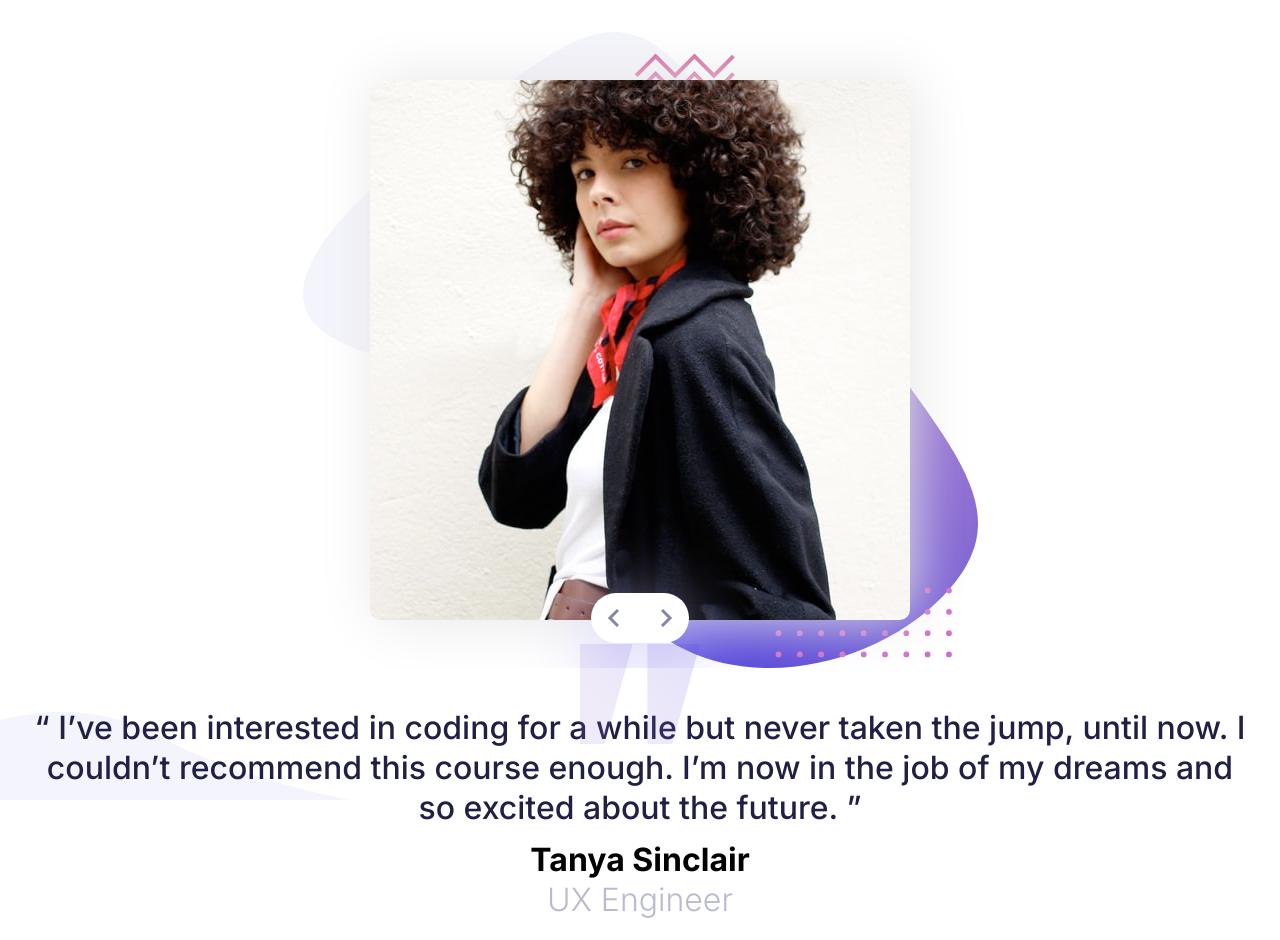
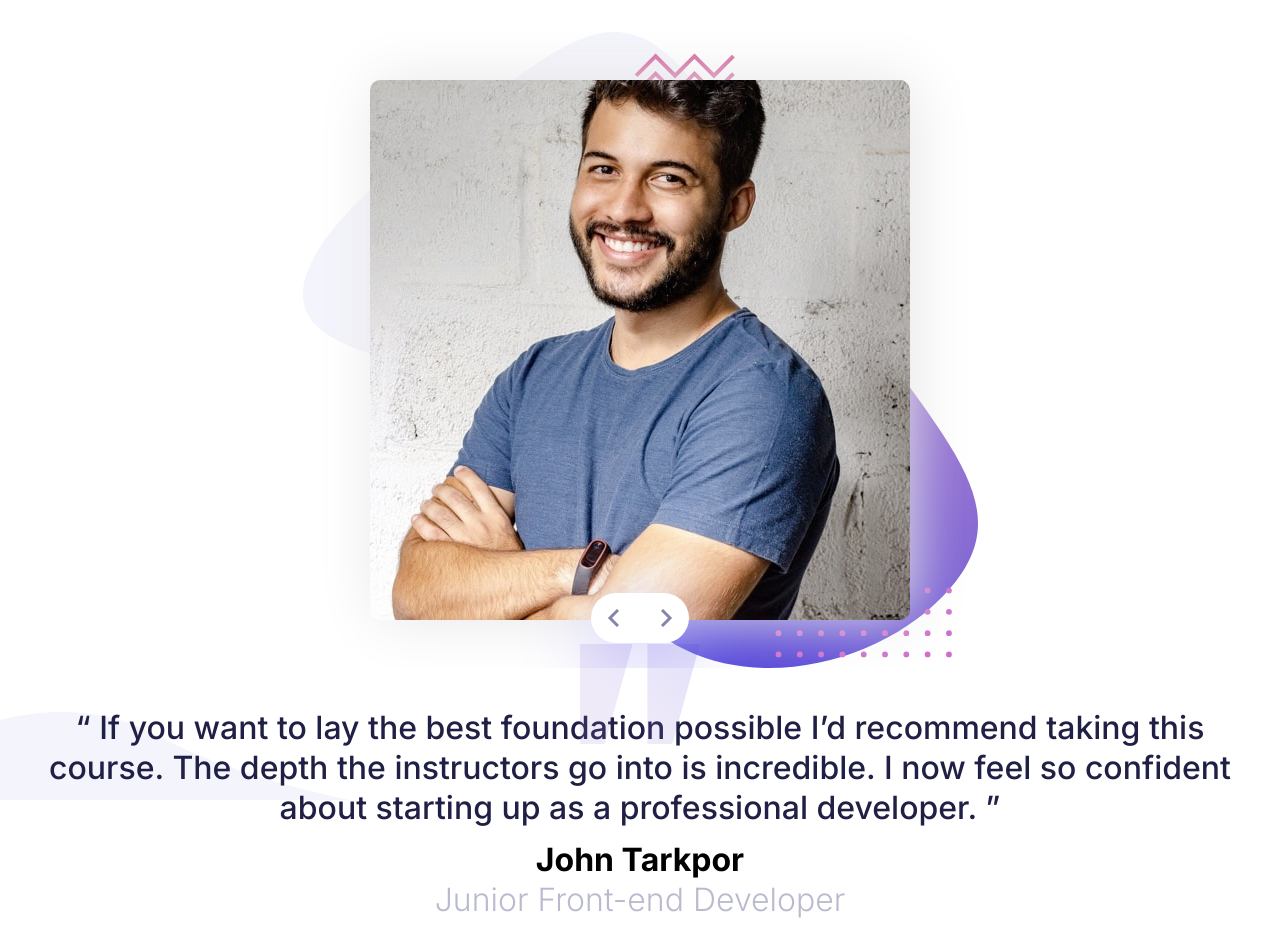
Before and after one commit to pullupjumper/git-test, a website built with webpack: page index.html in a window 1280 px wide. Both pictures are taken after a click on the link 640 px from the left and 618 px from the top of the page. Built offline with nearby package versions, Linux system fonts and the light colour scheme; files whose address does not match are found by name.

Commit message:
Updated index.js and index.html

```diff
--- a/index.html
+++ b/index.html
@@ -5,26 +5,27 @@
   <title>Title</title>
   <meta name="viewport"
         content="width=device-width, user-scalable=no, initial-scale=1.0, maximum-scale=1.0, minimum-scale=1.0">
+  <link rel="icon" href="./favicon-32x32.png">
   <link rel="preconnect" href="https://fonts.gstatic.com">
   <link href="https://fonts.googleapis.com/css2?family=Inter:wght@300;500;700&display=swap" rel="stylesheet">
 </head>
 <body>
 <main class="container">
   <div class="content">
-    <div class="hero">
-      <div class="image-container">
-        <img src="" class="avatar">
+    <div class="slider">
+      <div class="slider-list-container">
+        <ul class="slider-list">
+        </ul>
       </div>
 
       <a href="#" class="btn">
         <i class="icon-prev"></i>
         <i class="icon-next"></i>
-
       </a>
     </div>
     <div class="text">
       <div class="quote"></div>
-      <p>“ I’ve been interested in coding for a while but never taken the jump, until now. I couldn’t
+      <p class="about">“ I’ve been interested in coding for a while but never taken the jump, until now. I couldn’t
         recommend this course enough. I’m now in the job of my dreams and so excited about the future. ”
       </p>
       <div class="title">
--- a/package.json
+++ b/package.json
@@ -25,5 +25,8 @@
     "webpack-dev-middleware": "^4.2.0",
     "webpack-dev-server": "^3.11.2",
     "webpack-hot-middleware": "^2.25.0"
+  },
+  "dependencies": {
+    "enquire.js": "^2.1.6"
   }
 }
--- a/server.js
+++ b/server.js
@@ -5,6 +5,8 @@ const webpackDevMiddleware = require('webpack-dev-middleware');
 const app = express();
 const config = require('./webpack.config.dev.js');
 const compiler = webpack(config);
+
+app.use('/', express.static('./src/images'));
 
 // Tell express to use the webpack-dev-middleware and use the webpack.config.js
 // configuration file as a base.
--- a/src/index.js
+++ b/src/index.js
@@ -1,6 +1,93 @@
 import './scss/all.scss';
+import enquire from '../node_modules/enquire.js/src/index.js';
 
-let i = 50 + 3;
 
-console.log("fffffffff");
-console.log(i);
+const users = [
+    {
+        name: 'Tanya Sinclair',
+        job: 'UX Engineer',
+        about: '“ I’ve been interested in coding for a while but never taken the jump, until now. \n' +
+            '  I couldn’t recommend this course enough. I’m now in the job of my dreams and so \n' +
+            '  excited about the future. ”',
+        url: './image-tanya.jpg'
+    },
+
+    {
+        name: 'John Tarkpor',
+        job: 'Junior Front-end Developer',
+        about: '“ If you want to lay the best foundation possible I’d recommend taking this course. \n' +
+            'The depth the instructors go into is incredible. I now feel so confident about \n' +
+            'starting up as a professional developer. ”',
+        url: './image-john.jpg'
+    }
+];
+
+const btn = document.querySelector('.btn');
+const name = document.querySelector('.name');
+const job = document.querySelector('.job');
+const about = document.querySelector('.about');
+const sliderList = document.querySelector('.slider-list');
+let index = 0;
+const imagesLength = users.length;
+let imageWidth = 540;
+
+
+initImageContainer();
+
+
+function initImageContainer() {
+    enquire.register('(min-width: 415px', {
+        setup: setImageWidthToSmall,
+        match: setImageWidthToSmall
+    });
+
+    enquire.register('(min-width: 768px', {
+        setup: setImageWidth,
+        match: setImageWidth
+    });
+
+    users.forEach(user => {
+        const li = document.createElement('li');
+        li.classList.add('slider-list-item');
+        const img = document.createElement('img');
+        img['src'] = user['url'];
+        li.appendChild(img);
+        sliderList.appendChild(li);
+    });
+
+    name.innerHTML = users[index]['name'];
+    job.innerHTML = users[index]['job'];
+    about.innerHTML = users[index]['about'];
+    btn.addEventListener('click', changeImage);
+}
+
+function changeImage(e) {
+    e.preventDefault();
+
+    if (index >= (imagesLength - 1)) {
+        index = 0;
+    } else {
+        index++;
+    }
+
+    setSliderMarginLeft();
+    // sliderList.style.marginLeft = (-index * imageWidth) + 'px';
+    name.innerHTML = users[index]['name'];
+    job.innerHTML = users[index]['job'];
+    about.innerHTML = users[index]['about'];
+}
+
+
+function setImageWidthToSmall() {
+    imageWidth = 270;
+    setSliderMarginLeft();
+}
+
+function setImageWidth() {
+    imageWidth = 540;
+    setSliderMarginLeft();
+}
+
+function setSliderMarginLeft() {
+    sliderList.style.marginLeft = (-index * imageWidth) + 'px';
+}
--- a/src/scss/all.scss
+++ b/src/scss/all.scss
@@ -1,18 +1,41 @@
 @import "./root";
 @import "./reset";
+
+$sliderWidth: 540px;
 
 .container {
   width: 100%;
   margin: 0 auto;
 }
 
-main {
+.slider-list-container {
+  display: flex;
+  margin: 0 auto;
+  overflow: hidden;
+  border-radius: 10px;
+  box-shadow: 5px 0 60px 0 hsla(0, 0%, 90%, 1);
+
+  .slider-list {
+    display: flex;
+    height: auto;
+    margin-left: 0;
+    transition: all 300ms ease-in-out;
+
+    &-item {
+      overflow: hidden;
+
+      img {
+        width: 100%;
+      }
+    }
+  }
+}
 
 .content {
   position: relative;
   padding: 32px;
 
-    .hero {
+  .slider {
     position: relative;
     width: 100%;
     max-width: 700px;
@@ -22,23 +45,6 @@ main {
     background: url(".././images/pattern-bg.svg") no-repeat center;
     background-size: contain;
     overflow: hidden;
-
-      .image-container {
-        display: flex;
-        align-items: center;
-        width: 100%;
-        max-width: 540px;
-        height: auto;
-        margin: 0 auto;
-
-        .avatar {
-          width: 100%;
-          height: auto;
-          content: url(".././images/image-tanya.jpg");
-          border-radius: 10px;
-          box-shadow: 5px 0 60px 0 hsla(0, 0%, 90%, 1);
-        }
-      }
   }
 
   .text {
@@ -56,7 +62,7 @@ main {
       background-size: contain;
     }
 
-      p {
+    .about {
       font-size: var(--fs-300);
       text-align: center;
       color: var(--clr-primary-700);
@@ -83,8 +89,6 @@ main {
       }
     }
   }
-  }
-
 }
 
 .btn {
@@ -117,7 +121,6 @@ footer {
   position: fixed;
   bottom: 0;
   width: 100%;
-  //max-height: 75px;
   height: 88px;
   background: url(".././images/pattern-curve.svg") no-repeat;
   background-size: contain;
@@ -125,6 +128,18 @@ footer {
 }
 
 @media (min-width: 415px) {
+  .slider-list-container {
+    width: $sliderWidth/2;
+
+    .slider-list {
+      width: ($sliderWidth)/2*3;
+
+      &-item {
+        width: $sliderWidth/2;
+      }
+    }
+  }
+
   .btn {
     bottom: 25px;
     padding: 16px;
@@ -148,7 +163,6 @@ footer {
     max-width: 1440px;
   }
 
-  main {
   .content {
     .text {
 
@@ -158,7 +172,7 @@ footer {
         height: 100px;
       }
 
-        p {
+      .about {
         line-height: 40px;
         font-size: var(--fs-600);
 
@@ -179,6 +193,19 @@ footer {
 
   }
 }
+
+@media (min-width: 768px) {
+  .slider-list-container {
+    width: $sliderWidth;
+
+    .slider-list {
+      width: $sliderWidth*3;
+
+      &-item {
+        width: $sliderWidth;
+      }
+    }
+  }
 }
 
 @media (min-width: 1440px) {
@@ -190,7 +217,18 @@ footer {
     left: 30%;
   }
 
-  main {
+  .slider-list-container {
+    width: $sliderWidth;
+
+    .slider-list {
+      width: $sliderWidth*3;
+
+      &-item {
+        width: $sliderWidth;
+      }
+    }
+  }
+
   .content {
     top: 50%;
     width: 100%;
@@ -199,7 +237,7 @@ footer {
     flex-direction: row;
     transform: translateY(-50%);
 
-      .hero {
+    .slider {
       display: flex;
       margin-right: 0;
       margin-left: auto;
@@ -216,7 +254,7 @@ footer {
         left: 24%;
       }
 
-        p {
+      .about {
         text-align: left;
       }
 
@@ -237,8 +275,6 @@ footer {
         }
       }
     }
-
-    }
   }
 
   footer {
```
Lines whose indentation alone changed are shown as unchanged.
